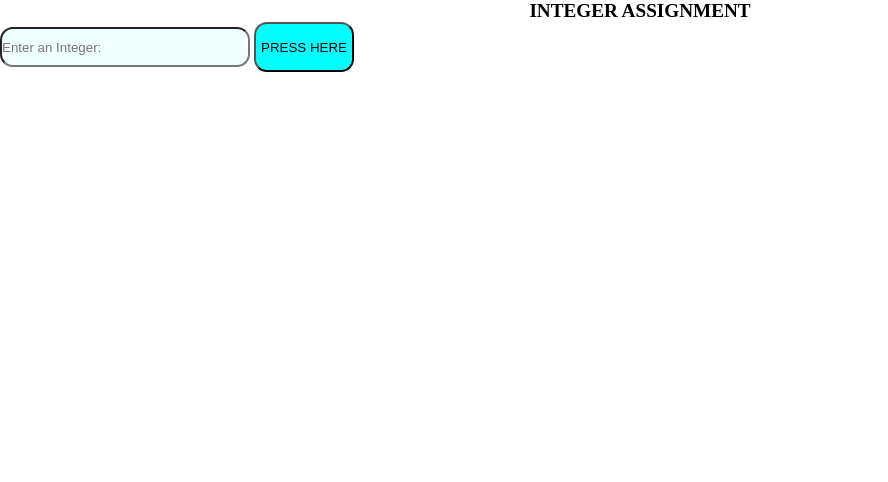
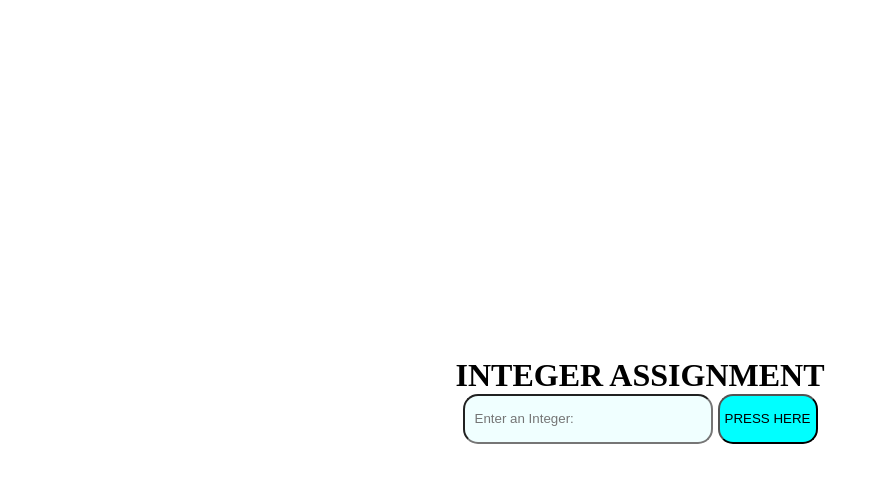
Before and after one commit to Zakinoorani28/class-js, a plain HTML site: page assignment/index.html in a window 1280 px wide. Shown: the whole page, without its empty margins (0-888 px from the left). Drawn offline with Linux system fonts and the light colour scheme.

Commit message:
final done

```diff
--- a/assignment/index.html
+++ b/assignment/index.html
@@ -4,7 +4,7 @@
 <head>
     <meta charset="UTF-8">
     <meta name="viewport" content="width=device-width, initial-scale=1.0">
-    <title>Document</title>
+    <title>Integer Assignment</title>
 
     <link rel="stylesheet" href="style.css">
 </head>
@@ -12,9 +12,11 @@
 <body>
     <h1>INTEGER ASSIGNMENT</h1>
 
-    <input type="number" placeholder="Enter an Integer:" id="input">
+    <div>
+        <input type="text" placeholder="Enter an Integer:" id="input">
 
-    <button onclick="number_cardinality()">PRESS HERE</button>
+        <button onclick="number_cardinality()">PRESS HERE</button>
+    </div>
 
     <script src="script.js"></script>
 </body>
--- a/assignment/script.js
+++ b/assignment/script.js
@@ -1,41 +1,25 @@
 const userInput = document.getElementById('input');
+
 function number_cardinality() {
     if (!isNaN(userInput.value)) {
         alert(checkCardinality(parseInt(userInput.value)));
     } else {
-        alert("Invalid input. Please enter a valid integer!!");
+        alert("Invalid input. Please enter a valid integer!!😠😠");
     }
 }
 
 function checkCardinality(number) {
     if (number % 10 === 0) {
+        userInput.value = '';
         return "zero";
-        userInput.value = ''
     } else if (number % 10 === 5) {
+        userInput.value = '';
         return "five";
     } else if (number % 2 === 0) {
+        userInput.value = '';
         return "even";
-    } else {
+    } else if (number % 2 !== 0) {
+        userInput.value = '';
         return "odd";
     }
 }
-
-// function number_cardinality(number) {
-//   if (number % 10 === 0) {
-//     return "zero";
-//   } else if (number % 10 === 5) {
-//     return "five";
-//   } else if (number % 2 === 0) {
-//     return "even";
-//   } else {
-//     return "odd";
-//   }
-// }
-
-// const userInput = document.querySelector('input');
-
-// if (!isNaN(userInput.value)) {
-//   alert(number_cardinality(userInput.value));
-// } else {
-//   alert("Invalid input. Please enter a valid integer!! 😠😠");
-// }
--- a/assignment/style.css
+++ b/assignment/style.css
@@ -3,27 +3,37 @@
     padding: 0;
     box-sizing: border-box;
 }
-
+body{
+    width: 100%;
+    height: 100vh;
+    display: flex;
+    flex-direction: column;
+    justify-content: center;
+    align-items: center;
+}
 h1 {
-    font-size: larger;
-    font-weight: 600;
     display: flex;
-    text-align: center;
     justify-content: center;
     text-align: center;
 }
 
+div {
+    display: flex;
+    gap: 5px;
+}
+
 input {
+    padding: 10px;
     background-color: azure;
     width: 250px;
-    height: 40px;
-    border-radius: 13px
+    height: 50px;
+    border-radius: 15px
 }
 
 button {
     width: 100px;
     height: 50px;
-    border-radius: 13px;
+    border-radius: 15px;
     background-color: aqua;
     color: black;
     cursor: pointer;
```
